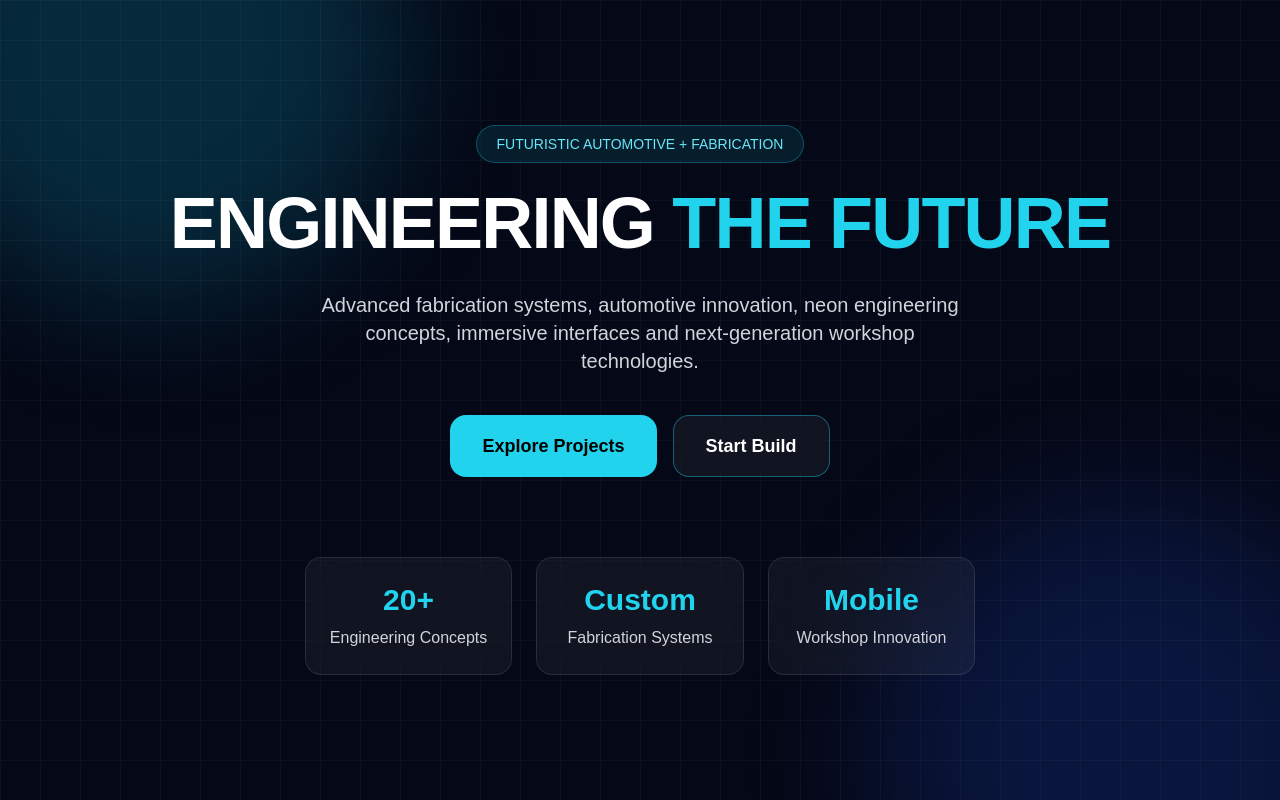
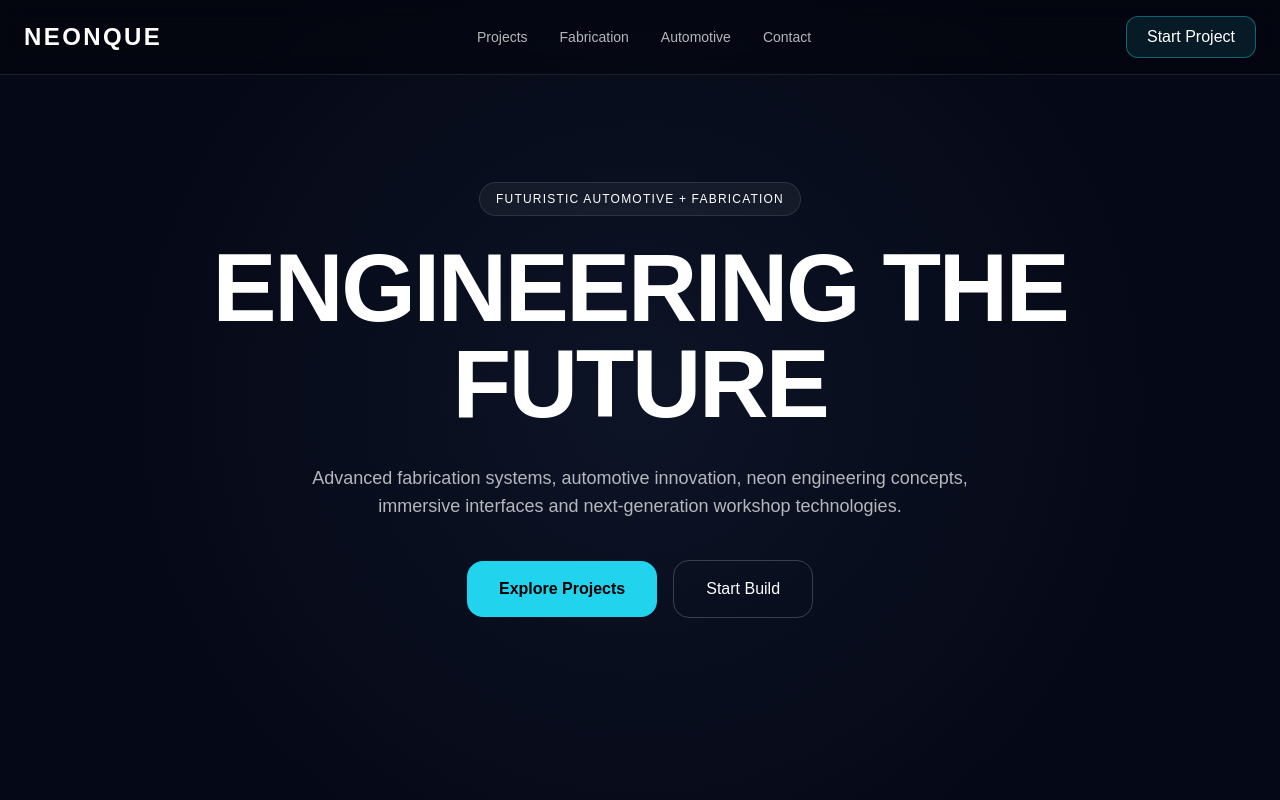
Before and after one commit to ashik42u-osh/neonque-website01, a Next.js app: page / in a window 1280 px wide. Built offline with nearby package versions, Linux system fonts and the light colour scheme.

Commit message:
Refactor Home component layout and styles

```diff
--- a/app/page.tsx
+++ b/app/page.tsx
@@ -1,73 +1,43 @@
+import Navbar from "../components/Navbar";
+
 export default function Home() {
   return (
-    <main className="relative min-h-screen overflow-hidden bg-[#050816] text-white">
+    <main className="min-h-screen bg-[#050816] text-white">
 
-      {/* Background Glow */}
-      <div className="absolute top-[-200px] left-[-100px] h-[500px] w-[500px] rounded-full bg-cyan-500/20 blur-3xl" />
+      <Navbar />
 
-      <div className="absolute bottom-[-200px] right-[-100px] h-[500px] w-[500px] rounded-full bg-blue-700/20 blur-3xl" />
+      <section className="relative flex flex-col items-center justify-center text-center px-6 min-h-screen">
 
-      {/* Grid Overlay */}
-      <div className="absolute inset-0 bg-[linear-gradient(rgba(255,255,255,0.03)_1px,transparent_1px),linear-gradient(90deg,rgba(255,255,255,0.03)_1px,transparent_1px)] bg-[size:40px_40px]" />
+        <div className="absolute inset-0 bg-[radial-gradient(circle_at_center,#0f172a_0%,#050816_70%)] opacity-80" />
 
-      {/* Hero Content */}
-      <section className="relative z-10 flex min-h-screen flex-col items-center justify-center px-6 text-center">
+        <div className="relative z-10 max-w-4xl">
 
-        <div className="mb-6 rounded-full border border-cyan-400/30 bg-cyan-400/10 px-5 py-2 text-sm text-cyan-300 backdrop-blur-md">
+          <div className="inline-block px-4 py-2 rounded-full border border-white/10 bg-white/5 text-xs tracking-widest mb-6">
             FUTURISTIC AUTOMOTIVE + FABRICATION
           </div>
 
-        <h1 className="max-w-5xl text-5xl font-black leading-tight tracking-tight md:text-7xl">
-          ENGINEERING
-          <span className="text-cyan-400"> THE FUTURE</span>
+          <h1 className="text-6xl md:text-8xl font-black tracking-tight leading-none">
+            ENGINEERING THE FUTURE
           </h1>
 
-        <p className="mt-8 max-w-2xl text-lg leading-relaxed text-gray-300 md:text-xl">
-          Advanced fabrication systems, automotive innovation,
-          neon engineering concepts, immersive interfaces and
-          next-generation workshop technologies.
+          <p className="mt-8 text-lg text-white/70 max-w-2xl mx-auto">
+            Advanced fabrication systems, automotive innovation, neon engineering concepts, immersive interfaces and next-generation workshop technologies.
           </p>
 
-        {/* Buttons */}
-        <div className="mt-10 flex flex-col gap-4 sm:flex-row">
-
-          <button className="rounded-2xl bg-cyan-400 px-8 py-4 text-lg font-bold text-black transition hover:scale-105 hover:bg-cyan-300">
+          <div className="flex items-center justify-center gap-4 mt-10">
+            <button className="px-8 py-4 rounded-2xl bg-cyan-400 text-black font-semibold hover:scale-105 transition">
               Explore Projects
             </button>
 
-          <button className="rounded-2xl border border-cyan-400/40 bg-white/5 px-8 py-4 text-lg font-semibold backdrop-blur-md transition hover:border-cyan-300 hover:bg-cyan-400/10">
+            <button className="px-8 py-4 rounded-2xl border border-white/20 hover:bg-white/10 transition">
               Start Build
             </button>
-
-        </div>
-
-        {/* Bottom Stats */}
-        <div className="mt-20 grid grid-cols-1 gap-6 md:grid-cols-3">
-
-          <div className="rounded-2xl border border-white/10 bg-white/5 p-6 backdrop-blur-xl">
-            <h3 className="text-3xl font-bold text-cyan-400">20+</h3>
-            <p className="mt-2 text-gray-300">
-              Engineering Concepts
-            </p>
-          </div>
-
-          <div className="rounded-2xl border border-white/10 bg-white/5 p-6 backdrop-blur-xl">
-            <h3 className="text-3xl font-bold text-cyan-400">Custom</h3>
-            <p className="mt-2 text-gray-300">
-              Fabrication Systems
-            </p>
-          </div>
-
-          <div className="rounded-2xl border border-white/10 bg-white/5 p-6 backdrop-blur-xl">
-            <h3 className="text-3xl font-bold text-cyan-400">Mobile</h3>
-            <p className="mt-2 text-gray-300">
-              Workshop Innovation
-            </p>
           </div>
 
         </div>
 
       </section>
+
     </main>
   );
 }
```
Lines whose indentation alone changed are shown as unchanged.
